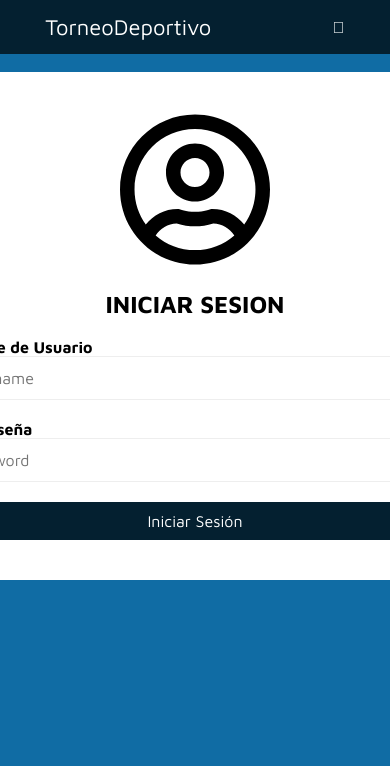
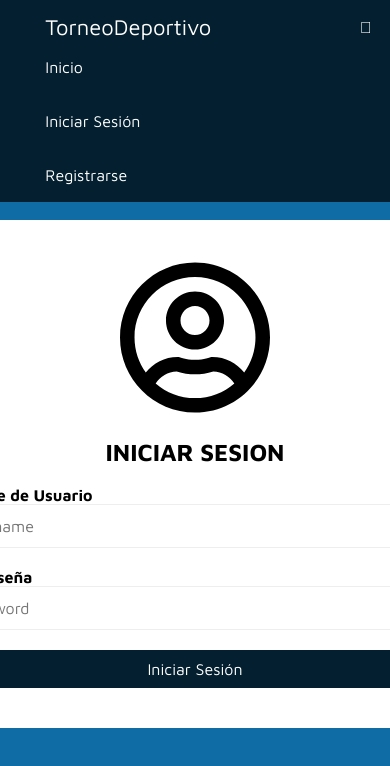
Before and after one commit to joaquinsian/Control-Torneo-Deportivo, an Angular app in the folder frontend/: page /signin in a window 390 px wide. Shown: the top 766 px of the page. Built offline with nearby package versions, Linux system fonts and the light colour scheme.

Commit message:
Se borró carpeta de mockups

```diff
--- a/frontend/src/app/app.component.html
+++ b/frontend/src/app/app.component.html
@@ -7,9 +7,9 @@
             <a class="navbar-option navbar-a" routerLink="/" href="#">Inicio</a>
             <a class="navbar-option navbar-a" routerLink="/signin" href="#">Iniciar Sesión</a>
             <a class="navbar-option navbar-a" routerLink="/signup" href="#">Registrarse</a>
-            <button class="navbar-option burger-btn"><i class="fal fa-bars"></i></button>
         </div>
     </div>
+    <button class="navbar-option burger-btn"><i class="fal fa-bars"></i></button>
 </nav>
 <div class="g-container">
     <router-outlet>
--- a/frontend/src/app/components/signin/signin.component.ts
+++ b/frontend/src/app/components/signin/signin.component.ts
@@ -1,4 +1,5 @@
 import { Component, OnInit } from '@angular/core';
+import {Title} from "@angular/platform-browser";
 
 @Component({
   selector: 'app-signin',
@@ -7,7 +8,9 @@ import { Component, OnInit } from '@angular/core';
 })
 export class SigninComponent implements OnInit {
 
-  constructor() { }
+  constructor(private titleService:Title) {
+    this.titleService.setTitle("Iniciar Sesión");
+  }
 
   ngOnInit(): void {
   }
--- a/frontend/src/app/components/signup/signup.component.ts
+++ b/frontend/src/app/components/signup/signup.component.ts
@@ -1,4 +1,5 @@
 import { Component, OnInit } from '@angular/core';
+import { Title } from '@angular/platform-browser';
 
 @Component({
   selector: 'app-signup',
@@ -7,7 +8,9 @@ import { Component, OnInit } from '@angular/core';
 })
 export class SignupComponent implements OnInit {
 
-  constructor() { }
+  constructor(private titleService:Title) {
+    this.titleService.setTitle("Iniciar Sesión");
+  }
 
   ngOnInit(): void {
   }
--- a/frontend/src/styles.css
+++ b/frontend/src/styles.css
@@ -7,6 +7,7 @@
 
 .navbar {
     background-color: #042030;
+    position: relative;
 }
 
 body {
@@ -27,6 +28,7 @@ body {
 
 .navbar-container {
     margin: 0 7%;
+    position: relative;
 }
 
 .g-container {
@@ -82,7 +84,7 @@ body {
     float: right
 }
 
-.navbar .f-right .navbar-option {
+.navbar-option {
     font-size: 16px;
     padding: 18px 18px;
     transition: .2s ease all;
@@ -92,12 +94,17 @@ body {
     width: 150px;
 }
 
-.navbar .f-right .navbar-option:hover {
+.navbar .f-right {
+    position: relative;
+}
+
+.navbar-option:hover {
     background-color: #0d3e5a;
 }
 
 .burger-btn {
     background-color: transparent;
+    width: fit-content;
     border: none;
     outline: none;
     color: white;
@@ -130,10 +137,17 @@ body {
 }
 
 @media screen and (max-width: 630px) {
-    .navbar-option.navbar-a {
-        display: none;
+    .navbar-option.navbar-a,
+    .navbar .f-right {
+        float: none;
+        display: block;
+        width: 100%;
     }
-    .burger-btn {
-        display: inline-block;
+    .navbar-option.burger-btn {
+        position: absolute;
+        top: 0;
+        right: 0;
+        display: block;
+        cursor: pointer;
     }
 }
```
